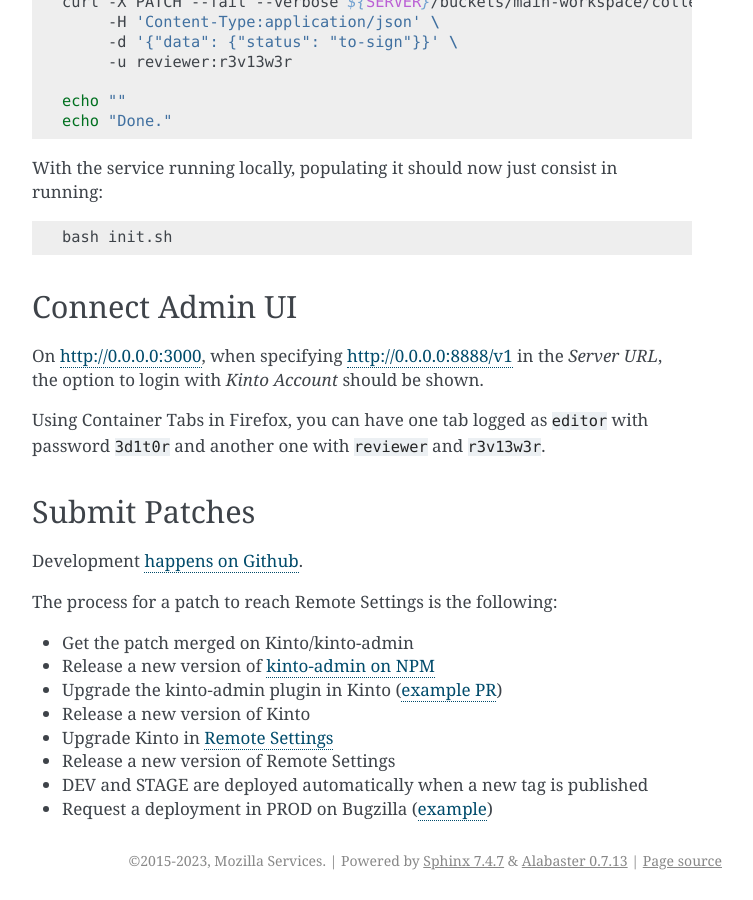
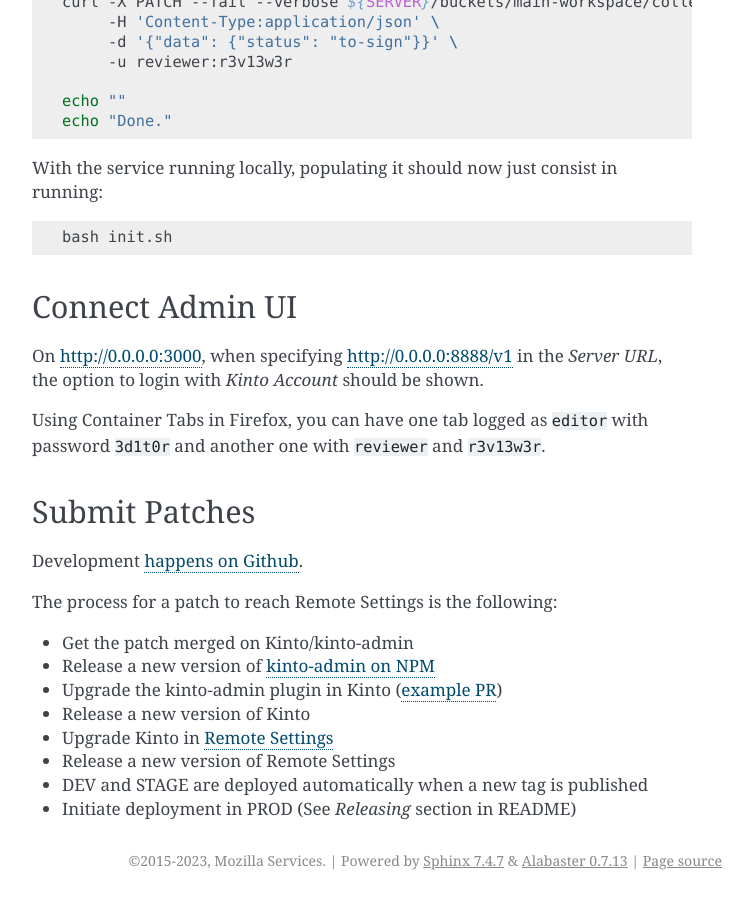
Before and after one commit to mozilla/remote-settings, a Sphinx documentation site: the page built from docs/tutorial-dev-kinto-admin.rst, in a window 1280 px wide and 900 px high, scrolled down 2347 px. Shown: the whole window, without its empty margins (388-1141 px from the left). Built offline with Sphinx 7.4.7, drawn with Linux system fonts in a browser that asks for light colours.

Commit message:
Update PROD deployment instruction for kinto-admin dev

```diff
--- a/docs/tutorial-dev-kinto-admin.rst
+++ b/docs/tutorial-dev-kinto-admin.rst
@@ -155,4 +155,4 @@
 * Upgrade Kinto in `Remote Settings <https://github.com/mozilla/remote-settings/>`_
 * Release a new version of Remote Settings
 * DEV and STAGE are deployed automatically when a new tag is published
-* Request a deployment in PROD on Bugzilla (`example <https://bugzilla.mozilla.org/show_bug.cgi?id=1570037>`_)
+* Initiate deployment in PROD (See *Releasing* section in README)
```
